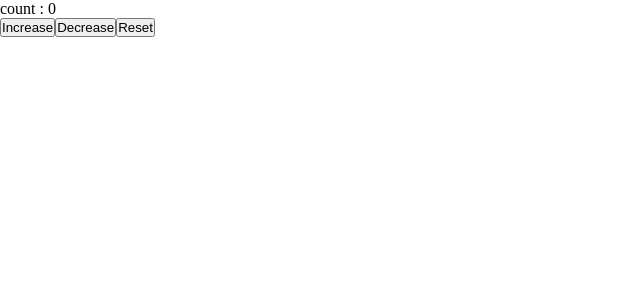
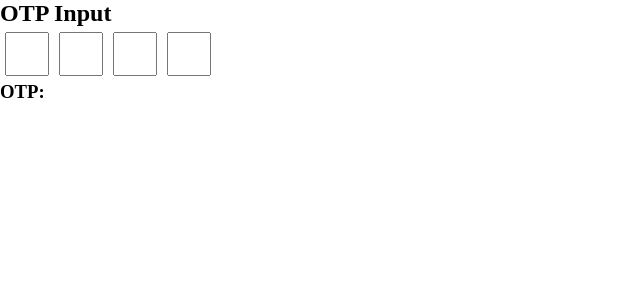
Before and after one commit to Premanshuankit/ReactPractice, a React (Vite) app: page / in a window 1280 px wide. Shown: the top 300 px of the page, without its empty margins (0-640 px from the left). Built offline with nearby package versions, Linux system fonts and the light colour scheme.

Commit message:
added otp

```diff
--- a/src/App.jsx
+++ b/src/App.jsx
@@ -38,6 +38,7 @@ import Carousel from "./components/Carousel";
 import EmojiCounter from "./components/EmojiCounter";
 import NestedComments from "./components/NestedComments";
 import CustomHooks from "./components/CustomHooks";
+import OTPInput from "./components/OTPInput";
 
 function App() {
   const [count, setCount] = useState(0);
@@ -58,7 +59,8 @@ function App() {
   }
   return (
     <>
-      <CustomHooks />
+      <OTPInput />
+      {/* <CustomHooks /> */}
       {/* <NestedComments /> */}
       {/* <EmojiCounter /> */}
       {/* <Carousel /> */}
--- /dev/null
+++ b/src/components/OTPInput.jsx
@@ -0,0 +1,70 @@
+import React, { useRef, useState } from "react";
+
+function OTPInput() {
+    const [otp, setOtp] = useState(["", "", "", ""]);
+
+    const inputRefs = useRef([]);
+
+    function handleChange(value, index) {
+        if (!/^\d?$/.test(value)) return;
+
+        const newOtp = [...otp];
+        newOtp[index] = value;
+
+        setOtp(newOtp);
+
+        if (value && index < otp.length - 1) {
+            inputRefs.current[index + 1].focus();
+        }
+    }
+
+    function handleKeyDown(e, index) {
+        if (e.key === "Backspace" && !otp[index] && index > 0) {
+            inputRefs.current[index - 1].focus();
+        }
+    }
+
+    function handlePaste(e) {
+        const pastedData = e.clipboardData.getData("text");
+
+        const pastedOtp = pastedData.slice(0, otp.length).split("");
+
+        const newOtp = [...otp];
+
+        pastedOtp.forEach((digit, index) => {
+            newOtp[index] = digit;
+        });
+
+        setOtp(newOtp);
+    }
+
+    return (
+        <div>
+            <h2>OTP Input</h2>
+
+            {otp.map((digit, index) => (
+                <input
+                    key={index}
+                    type="text"
+                    value={digit}
+                    maxLength={1}
+                    ref={(el) => (inputRefs.current[index] = el)}
+                    onChange={(e) => handleChange(e.target.value, index)}
+                    onKeyDown={(e) => handleKeyDown(e, index)}
+                    onPaste={handlePaste}
+                    style={{
+                        width: "40px",
+                        height: "40px",
+                        textAlign: "center",
+                        margin: "5px",
+                        fontSize: "20px",
+                    }}
+                />
+            ))}
+
+            <h3>OTP: {otp}</h3>
+        </div>
+    );
+}
+
+export default OTPInput;
```
